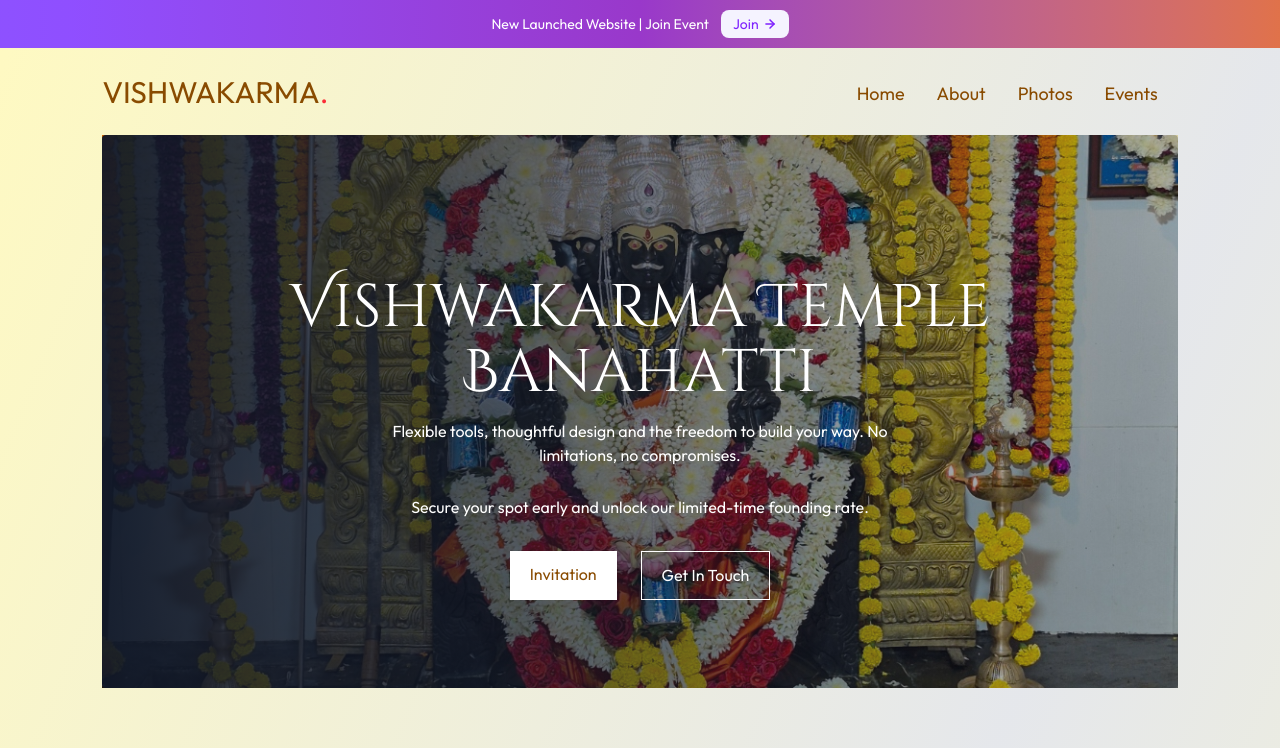
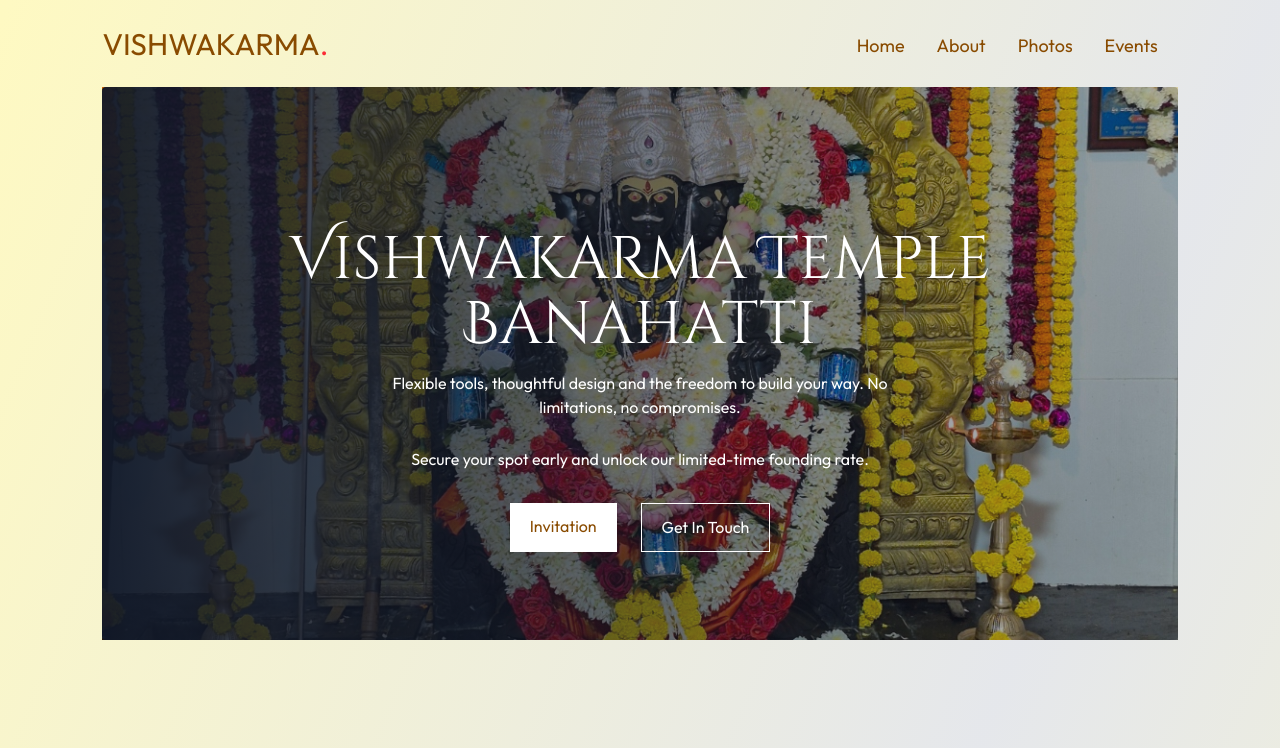
Before and after one commit to Mohan-Badiger/VishwakarmaTemple-Website, a React (Vite) app in the folder frontend/: page / in a window 1280 px wide. Shown: the top 748 px of the page. Built offline with nearby package versions, Linux system fonts and the light colour scheme; a web font is replaced by a local one.

Commit message:
removed banner section in website

```diff
--- a/frontend/src/App.jsx
+++ b/frontend/src/App.jsx
@@ -5,22 +5,22 @@ import { Route, Routes, useLocation } from 'react-router-dom'
 import Navbar from './components/Navbar'
 import Footer from './components/Footer'
 import Events from './pages/Events'
-import Banner from './components/Banner'
+// import Banner from './components/Banner'
 import ScrollToTop from './components/ScrollToTop'
 import PhotoGallery from './pages/PhotoGallery'
 
 const App = () => {
 
-   const location = useLocation();
+  //  const location = useLocation();
 
-  // pages where banner should be hidden
-  const hideBannerOn = ['/events'];
+  //pages where banner should be hidden
+  // const hideBannerOn = ['/events'];
 
-  const showBanner = !hideBannerOn.includes(location.pathname);
+  // const showBanner = !hideBannerOn.includes(location.pathname);
 
   return (
     <>
-    {showBanner && <Banner />}
+    {/* {showBanner && <Banner />} */}
     <ScrollToTop/>
     <div className='px-3 lg:px-8 xl:px-[8%] bg-gradient-to-br from-yellow-100 via-gray-200 to-yellow-100'>
       <Navbar/>
```
Also changed, not shown: 1 other file (tests, documents, lock files or other folders).
